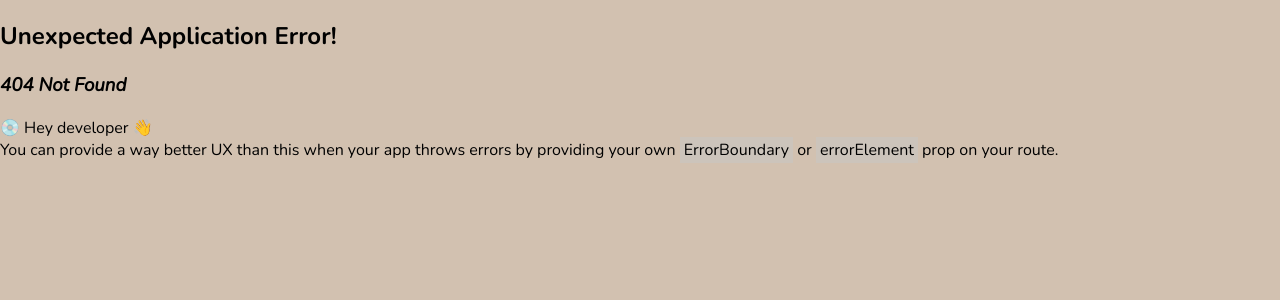
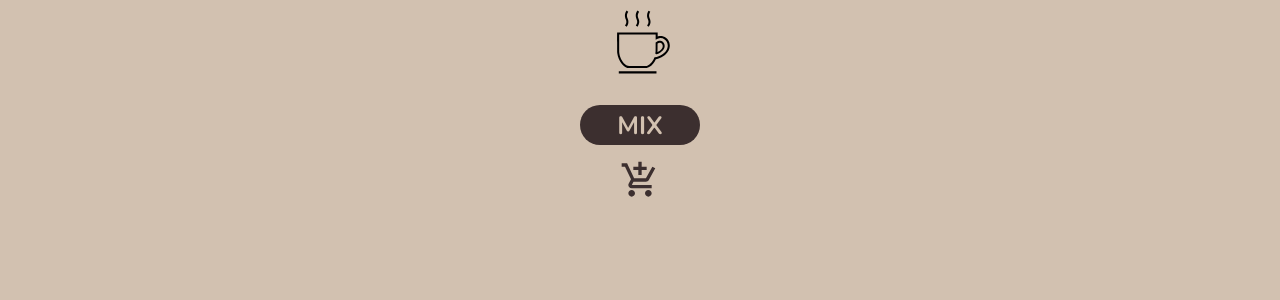
Before and after one commit to Racklyn/cafApp, a React (Create React App) app: page /visualizacao in a window 1280 px wide. Before the commit this address had no page. Shown: the top 300 px of the page. Built offline with nearby package versions, Linux system fonts and the light colour scheme.

Commit message:
adicionando página de Visualização e rotas

```diff
--- a/src/components/Header-Only-Logo/HeaderOnlyLogo.tsx
+++ b/src/components/Header-Only-Logo/HeaderOnlyLogo.tsx
@@ -1,4 +1,5 @@
 import React from 'react';
+import { Link } from 'react-router-dom';
 import {ReactComponent as Logo} from '../../assets/logo.svg';
 import './headerOnlyLogo.css';
 
@@ -6,7 +7,9 @@ const HeaderOnlyLogo = () => {
   return(
     <nav>
       <div className='div-header-only'>
-        <Logo/>
+        <Link to='/'>
+          <Logo/>
+        </Link>
       </div>
     </nav>
   )
--- a/src/components/TrayMenu/index.tsx
+++ b/src/components/TrayMenu/index.tsx
@@ -1,3 +1,4 @@
+import { Link } from "react-router-dom";
 import Tray from "../../model/Tray"
 import Button from "../Button"
 import "./styles.css"
@@ -34,11 +35,12 @@ function TrayMenu({ tray }: Props) {
                 <p>TOTAL</p>
                 <p>R$ {tray.getTotal()}</p>
             </span>
-            <Button
-                title="FINALIZAR"
-                onClick={() => {}}
-            />
-
+            <Link to='/final'>
+                <Button
+                    title="FINALIZAR"
+                    onClick={() => {}}
+                />
+            </Link>
         </div>
     )
 }
--- a/src/pages/Criacao/index.tsx
+++ b/src/pages/Criacao/index.tsx
@@ -72,8 +72,9 @@ const Criacao = () => {
         />
         </div>
 
-        {/* adicionar o link aqui */}
-        <button className='button-next'><ArrowRight size={35} weight="bold" /></button>
+        <Link to='/visualizacao'>
+          <button className='button-next'><ArrowRight size={35} weight="bold" /></button>
+        </Link>
       </div>
     </main>
   );
--- a/src/pages/Final/Final.tsx
+++ b/src/pages/Final/Final.tsx
@@ -2,6 +2,7 @@ import React from 'react';
 import './final.css';
 import LogoImg from '../../assets/logo-name.png';
 import {DownloadSimple, HouseSimple} from 'phosphor-react';
+import { Link } from 'react-router-dom';
 
 const Final = () => {
   return (
@@ -12,7 +13,9 @@ const Final = () => {
           <p style={{marginTop: 0, marginBottom: 12}}>O cafApp agradece o seu pedido.</p>
           <div>
             <button><DownloadSimple size={24} weight="bold" color='#D2C1B0'/></button>
-            <button style={{marginLeft: 6}}><HouseSimple size={24} weight="bold" color='#D2C1B0'/></button>
+            <Link to='/'>
+              <button style={{marginLeft: 6}}><HouseSimple size={24} weight="bold" color='#D2C1B0'/></button>
+            </Link>
           </div>
         </div>
       </div>
--- /dev/null
+++ b/src/pages/Visualizacao/index.tsx
@@ -0,0 +1,30 @@
+import React from 'react';
+import { Link } from 'react-router-dom';
+import './style.css';
+
+import { MdAddShoppingCart } from "react-icons/md";
+
+import HeaderOnlyLogo from '../../components/Header-Only-Logo/HeaderOnlyLogo';
+import Button from '../../components/Button';
+
+const Visualizacao = () => {
+
+  return (
+    <main>
+      <div>
+        <HeaderOnlyLogo/>
+      </div>
+      <div className='div-visualizacao'>
+        {/*adicionar aqui o gif do cafe*/}
+        <Button className='button-mix'
+          title='MIX'
+          isDark
+          onClick={()=> {}}
+        />
+        <button className='button-add'><MdAddShoppingCart size={40} color='#3C2F2F'/></button>
+      </div>
+    </main>
+  );
+}
+
+export default Visualizacao;
--- /dev/null
+++ b/src/pages/Visualizacao/style.css
@@ -0,0 +1,28 @@
+@import url('https://fonts.googleapis.com/css?family=Nunito:regular,bold,italic&subset=latin,latin-ext');
+
+main{
+  background-color: #D2C1B0;
+}
+
+.div-visualizacao{
+  display: flex;
+  flex-direction: column;
+  align-items: center;
+  padding-top: 15px;
+}
+
+.button-mix{
+  width: 120px;
+  height: 40px;
+  font-size: 25px;
+  font-family: Nunito;
+  font-weight: bold;
+  color: #D2C1B0;
+}
+
+.button-add{
+  background-color: transparent;
+  cursor: pointer;
+  padding-top: 15px;
+
+}
```
Also changed, not shown: src/Routes.tsx (+10 -0 lines).
